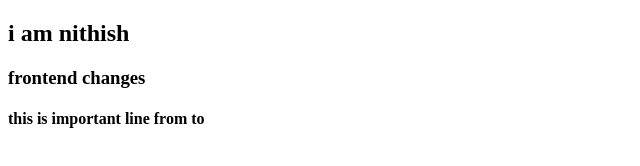
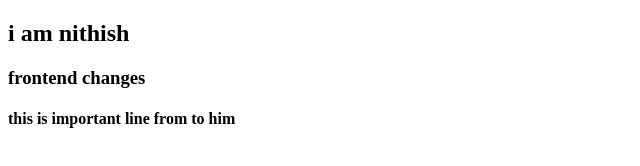
Before and after one commit to Nithish0333/samplerepo, a plain HTML site: page index.html in a window 1280 px wide. Shown: the full height of the page, 0-640 px from the left. Drawn offline with Linux system fonts and the light colour scheme.

Commit message:
impotant to him

```diff
--- a/index.html
+++ b/index.html
@@ -10,7 +10,8 @@
 <h3>frontend changes</h3>
     <h4>
         this is important line
-        from to
+        from to him
+
     </h4>
 </body>
 </html>
```
